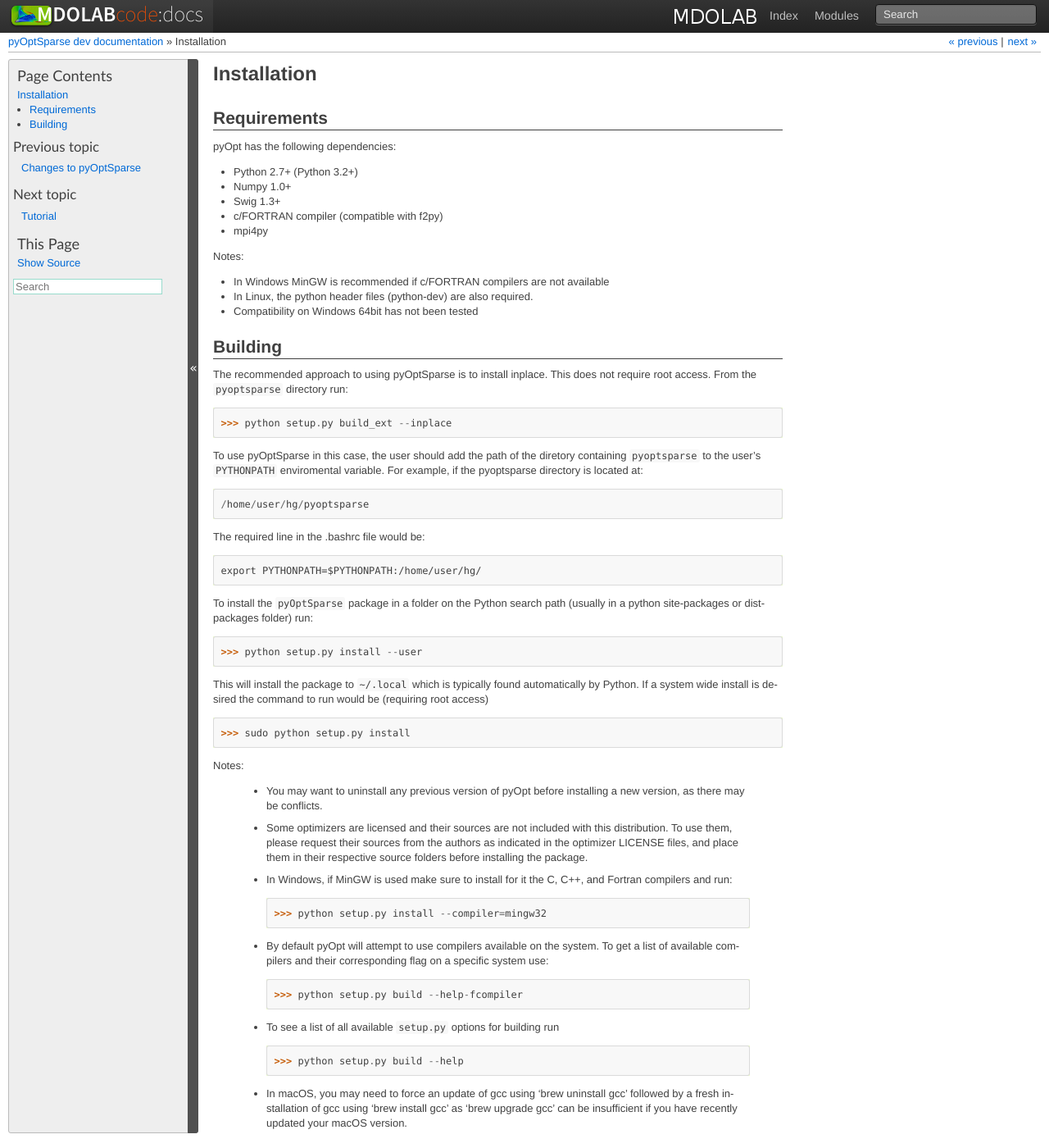
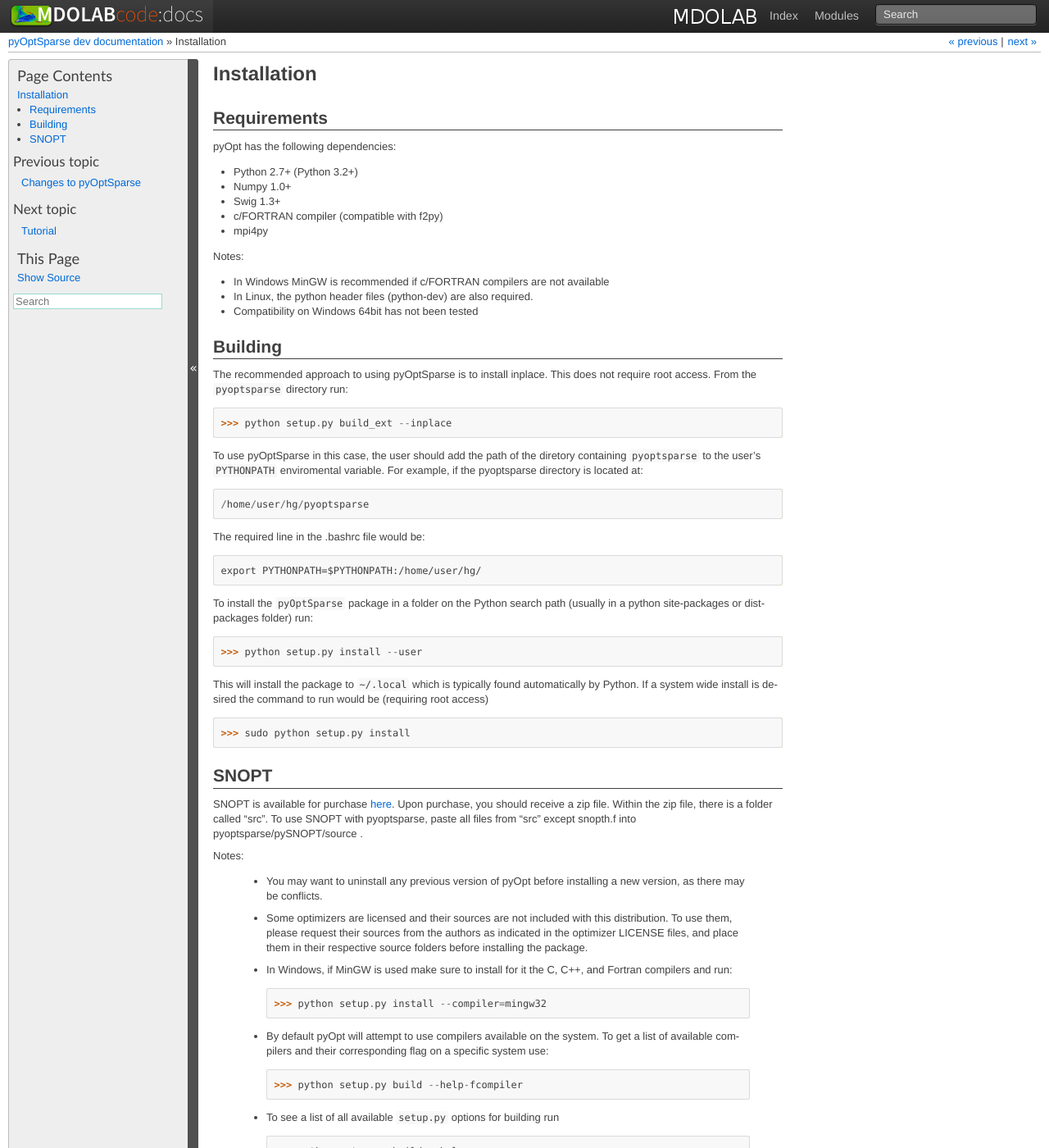
Before and after one commit to mdolab/pyoptsparse, a Sphinx documentation site: the page built from doc/install.rst, in a window 1280 px wide and 1400 px high. Shown: the whole window at 82% size. Built offline with Sphinx 7.4.7, drawn with Linux system fonts in a browser that asks for light colours; formulas are drawn with MathJax 3.

Commit message:
Update install.rst
Added SNOPT compilation instructions.

```diff
--- a/doc/install.rst
+++ b/doc/install.rst
@@ -50,6 +50,11 @@ command to run would be (requiring root access)
 
 >>> sudo python setup.py install
 
+SNOPT
+--------
+SNOPT is available for purchase `here
+<http://www.sbsi-sol-optimize.com/asp/sol_snopt.htm>`_. Upon purchase, you should receive a zip file. Within the zip file, there is a folder called "src". To use SNOPT with pyoptsparse, paste all files from "src" except snopth.f into pyoptsparse/pySNOPT/source .
+
 Notes:
 
     * You may want to uninstall any previous version of pyOpt before installing a new
```
